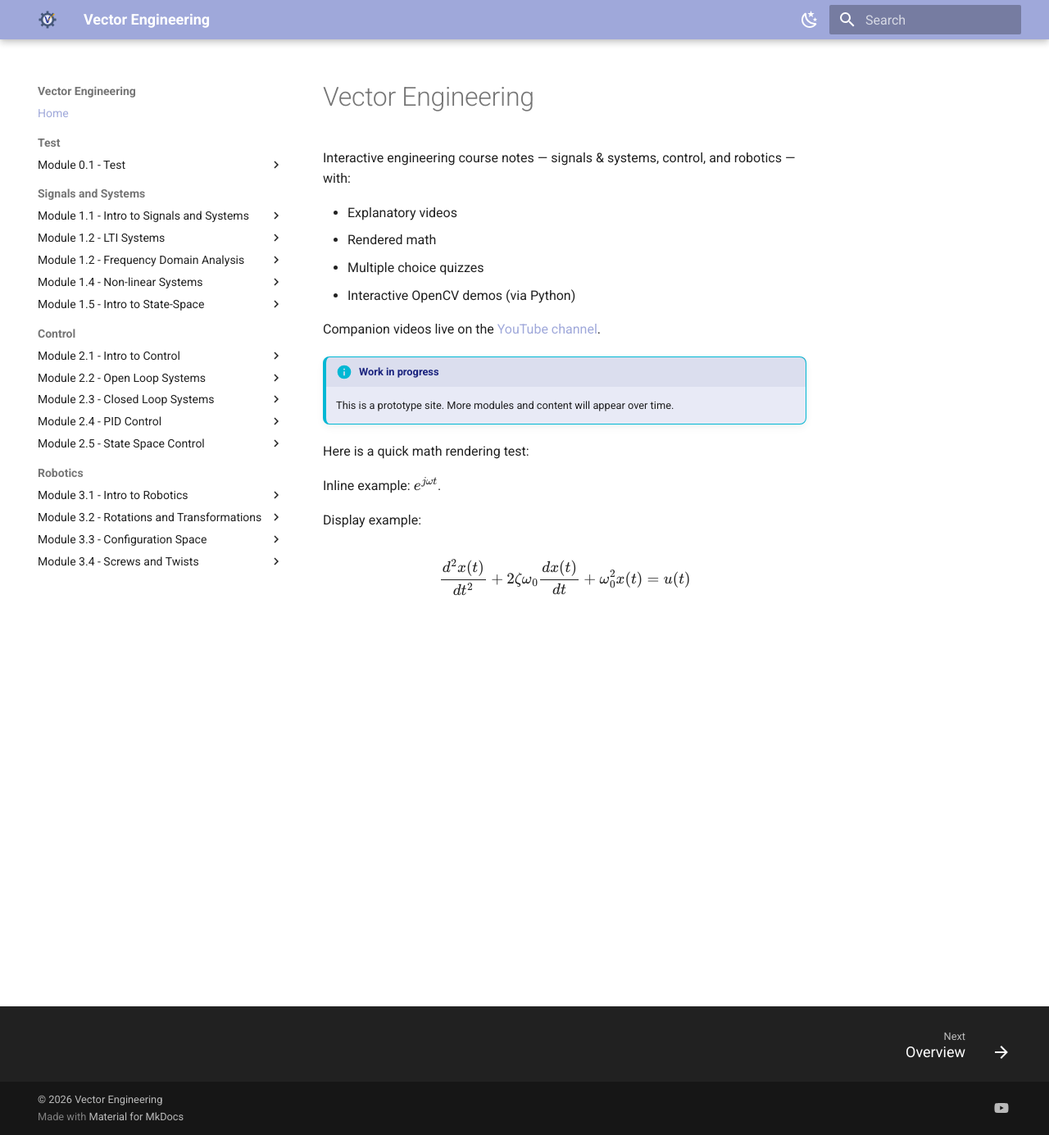
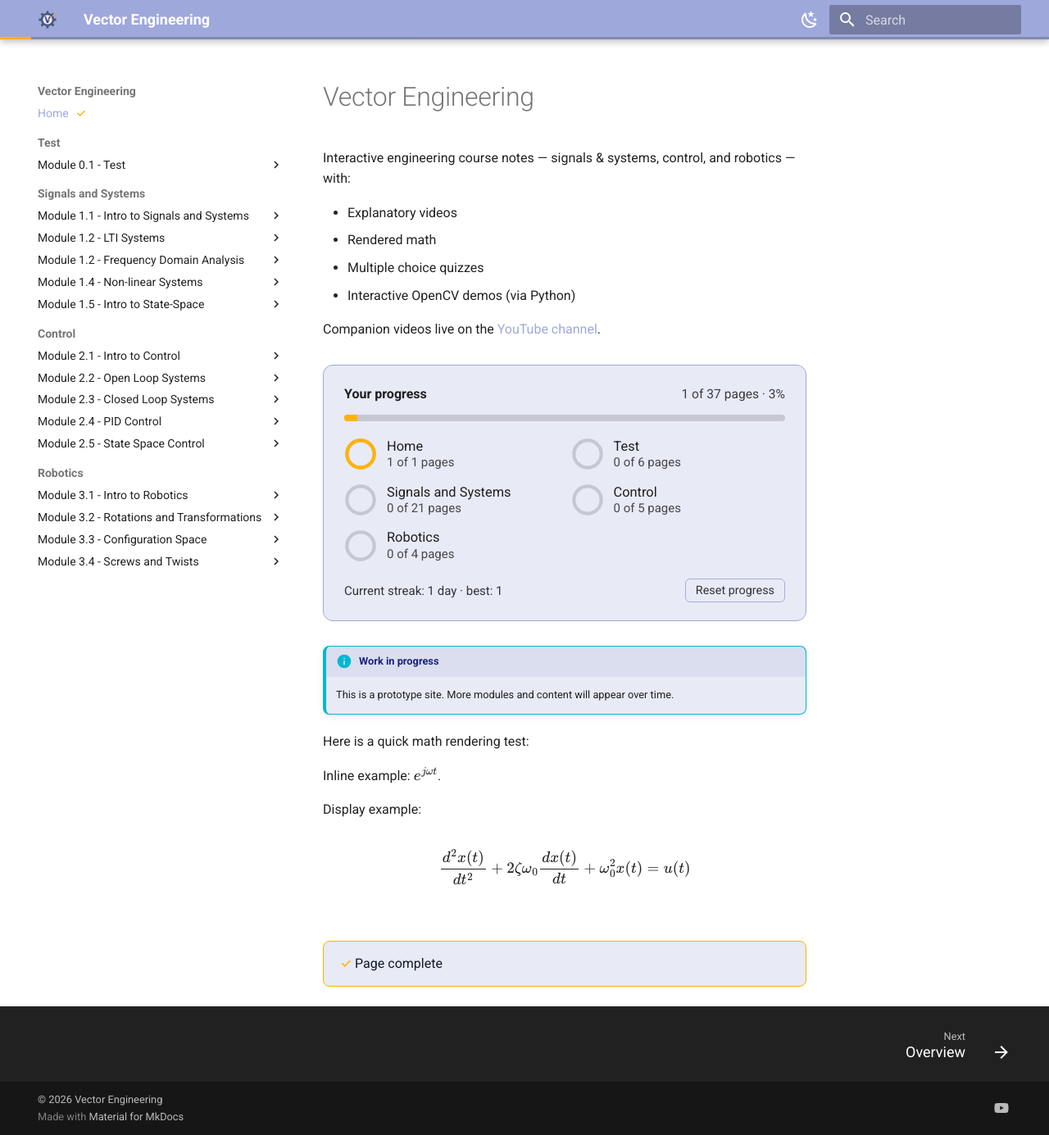
Before and after one commit to miggyval/vector-engineering, an MkDocs documentation site: the page built from docs/index.md, in a window 1280 px wide and 1385 px high. Shown: the whole window at 82% size. Built offline with MkDocs 1.6.1 and Material for MkDocs 9.7.7, drawn with Linux system fonts in a browser that asks for light colours.

Commit message:
Add per-visitor progress tracking
A page completes when the reader scrolls to the end and answers every
quiz on it correctly; a dwell timer stops a fast nav click-through from
marking pages done. State lives in localStorage, so it is per-device and
needs no backend.

- progress.js: completion engine, header bar, nav ticks, per-page status
  card, and a per-section breakdown panel with a day streak and reset
- quizzes.js: expose data-correct + a ve:quiz-graded event for progress
- Progress panel on the homepage via #ve-progress-panel

Co-Authored-By: Claude Fable 5 <noreply@anthropic.com>

```diff
--- a/docs/css/custom.css
+++ b/docs/css/custom.css
@@ -531,3 +531,166 @@ html[data-md-color-scheme] .md-header {
   border-color: var(--ve-indigo);
   transform: none;    /* no jump for these tiny pills */
 }
+
+
+/* ------------------------------------------------------------------ */
+/* Progress tracking (progress.js)                                    */
+/* ------------------------------------------------------------------ */
+
+/* Thin course-wide bar pinned to the bottom edge of the header */
+.ve-progress {
+  position: absolute;
+  left: 0;
+  right: 0;
+  bottom: 0;
+  height: 3px;
+  background: rgba(0, 0, 0, 0.18);
+}
+
+.ve-progress__fill {
+  height: 100%;
+  width: 0;
+  background: var(--ve-gold);
+  transition: width 0.4s ease;
+}
+
+/* Completed pages get a tick in the nav */
+.md-nav__link.ve-done > .md-ellipsis::after {
+  content: "✓";
+  margin-left: 0.4em;
+  color: var(--ve-gold);
+  font-weight: 500;
+}
+
+/* Per-page status card at the foot of the content */
+.ve-status {
+  margin: 2.5rem 0 1rem;
+  padding: 0.7rem 1rem;
+  border-radius: 8px;
+  border: 1px solid var(--ve-indigo);
+  background: var(--ve-indigo-light);
+  color: var(--ve-page-fg);
+  font-size: 0.8rem;
+}
+
+.ve-status--done {
+  border-color: var(--ve-gold);
+  font-weight: 500;
+}
+
+.ve-status--done::before {
+  content: "✓ ";
+  color: var(--ve-gold);
+}
+
+/* Progress panel (homepage) */
+.ve-panel {
+  margin: 1.5rem 0;
+  padding: 1.1rem 1.25rem;
+  border: 1px solid var(--ve-indigo);
+  border-radius: 12px;
+  background: var(--ve-indigo-light);
+}
+
+.ve-panel__head {
+  display: flex;
+  justify-content: space-between;
+  align-items: baseline;
+  gap: 1rem;
+  flex-wrap: wrap;
+  margin-bottom: 0.6rem;
+}
+
+.ve-panel__head span {
+  font-size: 0.78rem;
+  opacity: 0.85;
+}
+
+.ve-panel__bar {
+  height: 8px;
+  border-radius: 999px;
+  background: rgba(0, 0, 0, 0.15);
+  overflow: hidden;
+}
+
+.ve-panel__bar > div {
+  height: 100%;
+  background: var(--ve-gold);
+  transition: width 0.4s ease;
+}
+
+.ve-panel__rows {
+  display: grid;
+  grid-template-columns: repeat(auto-fit, minmax(180px, 1fr));
+  gap: 0.75rem;
+  margin-top: 1rem;
+}
+
+.ve-panel__row {
+  display: flex;
+  align-items: center;
+  gap: 0.6rem;
+}
+
+.ve-panel__meta {
+  display: flex;
+  flex-direction: column;
+  line-height: 1.3;
+}
+
+.ve-panel__meta strong {
+  font-size: 0.82rem;
+  font-weight: 500;
+}
+
+.ve-panel__meta span {
+  font-size: 0.75rem;
+  opacity: 0.8;
+}
+
+.ve-ring {
+  width: 40px;
+  height: 40px;
+  flex-shrink: 0;
+  transform: rotate(-90deg);
+}
+
+.ve-ring__track {
+  fill: none;
+  stroke: rgba(0, 0, 0, 0.15);
+  stroke-width: 5;
+}
+
+.ve-ring__fill {
+  fill: none;
+  stroke: var(--ve-gold);
+  stroke-width: 5;
+  stroke-linecap: round;
+  transition: stroke-dashoffset 0.4s ease;
+}
+
+.ve-panel__foot {
+  display: flex;
+  justify-content: space-between;
+  align-items: center;
+  gap: 1rem;
+  flex-wrap: wrap;
+  margin-top: 1rem;
+  font-size: 0.75rem;
+  opacity: 0.9;
+}
+
+.ve-panel__reset {
+  background: none;
+  border: 1px solid var(--ve-indigo);
+  color: inherit;
+  border-radius: 6px;
+  padding: 0.25rem 0.6rem;
+  font-size: 0.72rem;
+  cursor: pointer;
+}
+
+.ve-panel__reset:hover {
+  border-color: var(--ve-gold);
+  color: var(--ve-gold);
+}
--- a/docs/index.md
+++ b/docs/index.md
@@ -8,6 +8,8 @@ Interactive engineering course notes — signals & systems, control, and robotic
 - Interactive OpenCV demos (via Python)
 
 Companion videos live on the [YouTube channel](https://www.youtube.com/@ValenciaEngineeringEducation).
+
+<div id="ve-progress-panel"></div>
 
 !!! info "Work in progress"
     This is a prototype site. More modules and content will appear over time.
--- /dev/null
+++ b/docs/js/progress.js
@@ -0,0 +1,259 @@
+// Per-visitor progress tracking.
+//
+// A page counts as complete when the reader has (a) scrolled to the end of
+// the content and (b) answered every quiz on it correctly. Pages with no
+// quizzes only need the scroll. A short dwell timer stops a rapid click
+// through the nav from marking everything done.
+//
+// Everything lives in this browser's localStorage — no accounts, no server,
+// nothing leaves the machine. Progress is therefore per-device.
+//
+// Renders: a bar in the header, ticks in the nav, a status card at the foot
+// of each page, and a full breakdown into any #ve-progress-panel element.
+(function () {
+  const STORE_KEY = "ve:progress";
+  const STREAK_KEY = "ve:streak";
+  const DWELL_MS = 4000;
+  const SCROLL_SLACK = 120;
+
+  function read(key, fallback) {
+    try {
+      return JSON.parse(localStorage.getItem(key)) || fallback;
+    } catch (e) {
+      return fallback;
+    }
+  }
+
+  function write(key, value) {
+    try {
+      localStorage.setItem(key, JSON.stringify(value));
+    } catch (e) {
+      // Storage blocked or full — tracking degrades, the site still works
+    }
+  }
+
+  function pageKey(href) {
+    return new URL(href || window.location.href, window.location.href).pathname;
+  }
+
+  // Every page in the nav, in nav order. Anchor links are the page's own
+  // table of contents, which Material nests here on small screens.
+  function pageLinks(root) {
+    return Array.from(root.querySelectorAll("a.md-nav__link"))
+      .filter((a) => !a.classList.contains("md-logo"))
+      .filter((a) => {
+        const href = a.getAttribute("href") || "";
+        return href && !href.includes("#");
+      });
+  }
+
+  function sections() {
+    const list = document.querySelector(".md-nav--primary > .md-nav__list");
+    if (!list) return [];
+
+    return Array.from(list.children)
+      .map((li) => {
+        const own = li.querySelector(":scope > .md-nav__link");
+        const links = pageLinks(li);
+        return {
+          title: own ? own.textContent.trim() : "",
+          keys: links.map((a) => pageKey(a.getAttribute("href"))),
+        };
+      })
+      .filter((s) => s.keys.length);
+  }
+
+  const store = read(STORE_KEY, {});
+  const allKeys = sections().reduce((acc, s) => acc.concat(s.keys), []);
+  const doneCount = (keys) => keys.filter((k) => store[k] && store[k].done).length;
+
+  // ---------------------------------------------------------------- streak
+
+  function today() {
+    return new Date().toISOString().slice(0, 10);
+  }
+
+  function bumpStreak() {
+    const streak = read(STREAK_KEY, { last: null, days: 0, best: 0 });
+    const day = today();
+    if (streak.last === day) return streak;
+
+    const yesterday = new Date(Date.now() - 86400000).toISOString().slice(0, 10);
+    streak.days = streak.last === yesterday ? streak.days + 1 : 1;
+    streak.best = Math.max(streak.best || 0, streak.days);
+    streak.last = day;
+    write(STREAK_KEY, streak);
+    return streak;
+  }
+
+  // ------------------------------------------------------------ rendering
+
+  function headerBar(pct) {
+    const header = document.querySelector(".md-header");
+    if (!header) return;
+
+    let bar = header.querySelector(".ve-progress");
+    if (!bar) {
+      bar = document.createElement("div");
+      bar.className = "ve-progress";
+      bar.innerHTML = '<div class="ve-progress__fill"></div>';
+      bar.setAttribute("role", "progressbar");
+      bar.setAttribute("aria-valuemin", "0");
+      bar.setAttribute("aria-valuemax", "100");
+      bar.setAttribute("aria-label", "Course progress");
+      header.appendChild(bar);
+    }
+    bar.setAttribute("aria-valuenow", String(pct));
+    bar.title = `Course progress: ${doneCount(allKeys)} of ${allKeys.length} pages`;
+    bar.querySelector(".ve-progress__fill").style.width = pct + "%";
+  }
+
+  function navTicks() {
+    pageLinks(document).forEach((a) => {
+      const entry = store[pageKey(a.getAttribute("href"))];
+      a.classList.toggle("ve-done", !!(entry && entry.done));
+    });
+  }
+
+  function statusCard(state) {
+    const inner = document.querySelector(".md-content__inner");
+    if (!inner) return;
+
+    let card = inner.querySelector(".ve-status");
+    if (!card) {
+      card = document.createElement("div");
+      card.className = "ve-status";
+      inner.appendChild(card);
+    }
+
+    if (state.done) {
+      card.className = "ve-status ve-status--done";
+      card.textContent = "Page complete";
+      return;
+    }
+
+    const todo = [];
+    if (!state.scrolled) todo.push("read to the end of the page");
+    if (!state.quiz) todo.push("answer every question correctly");
+    card.className = "ve-status";
+    card.textContent = "To complete this page: " + todo.join(", ") + ".";
+  }
+
+  function ring(pct) {
+    const r = 20;
+    const c = 2 * Math.PI * r;
+    return (
+      '<svg class="ve-ring" viewBox="0 0 48 48" aria-hidden="true">' +
+      '<circle class="ve-ring__track" cx="24" cy="24" r="' + r + '"/>' +
+      '<circle class="ve-ring__fill" cx="24" cy="24" r="' + r +
+      '" stroke-dasharray="' + c + '" stroke-dashoffset="' + c * (1 - pct / 100) + '"/>' +
+      "</svg>"
+    );
+  }
+
+  function panel() {
+    const host = document.getElementById("ve-progress-panel");
+    if (!host) return;
+
+    const streak = read(STREAK_KEY, { days: 0, best: 0 });
+    const total = allKeys.length;
+    const done = doneCount(allKeys);
+    const pct = total ? Math.round((done / total) * 100) : 0;
+
+    const rows = sections()
+      .map((s) => {
+        const sDone = doneCount(s.keys);
+        const sPct = Math.round((sDone / s.keys.length) * 100);
+        return (
+          '<div class="ve-panel__row">' +
+          ring(sPct) +
+          '<div class="ve-panel__meta"><strong>' + s.title + "</strong>" +
+          "<span>" + sDone + " of " + s.keys.length + " pages</span></div>" +
+          "</div>"
+        );
+      })
+      .join("");
+
+    host.className = "ve-panel";
+    host.innerHTML =
+      '<div class="ve-panel__head"><strong>Your progress</strong>' +
+      "<span>" + done + " of " + total + " pages &middot; " + pct + "%</span></div>" +
+      '<div class="ve-panel__bar"><div style="width:' + pct + '%"></div></div>' +
+      '<div class="ve-panel__rows">' + rows + "</div>" +
+      '<div class="ve-panel__foot"><span>Current streak: ' + (streak.days || 0) +
+      " day" + (streak.days === 1 ? "" : "s") +
+      " &middot; best: " + (streak.best || 0) + "</span>" +
+      '<button type="button" class="ve-panel__reset">Reset progress</button></div>';
+
+    host.querySelector(".ve-panel__reset").addEventListener("click", () => {
+      if (!window.confirm("Clear all saved progress on this device?")) return;
+      Object.keys(localStorage)
+        .filter((k) => k.startsWith("ve:") || k.startsWith("mcq:"))
+        .forEach((k) => localStorage.removeItem(k));
+      window.location.reload();
+    });
+  }
+
+  // --------------------------------------------------------------- engine
+
+  const key = pageKey();
+  const state = Object.assign({ done: false, scrolled: false, quiz: false }, store[key]);
+  const openedAt = Date.now();
+
+  function quizzesPassed() {
+    const quizzes = Array.from(document.querySelectorAll(".mcq"));
+    if (!quizzes.length) return true;
+    return quizzes.every((q) => q.dataset.correct === "true");
+  }
+
+  function atBottom() {
+    const doc = document.documentElement;
+    const full = Math.max(doc.scrollHeight, document.body.scrollHeight);
+    // A page shorter than the viewport counts as read once the dwell passes
+    if (full <= window.innerHeight + SCROLL_SLACK) return true;
+    return window.scrollY + window.innerHeight >= full - SCROLL_SLACK;
+  }
+
+  function refresh() {
+    const wasDone = state.done;
+
+    if (Date.now() - openedAt >= DWELL_MS && atBottom()) state.scrolled = true;
+    state.quiz = quizzesPassed();
+    state.done = state.scrolled && state.quiz;
+
+    if (state.done && !wasDone) state.at = Date.now();
+    store[key] = state;
+    write(STORE_KEY, store);
+
+    const pct = allKeys.length
+      ? Math.round((doneCount(allKeys) / allKeys.length) * 100)
+      : 0;
+
+    headerBar(pct);
+    statusCard(state);
+    if (state.done !== wasDone) {
+      navTicks();
+      panel();
+    }
+  }
+
+  // quizzes.js restores saved answers on DOMContentLoaded and registers its
+  // listener before this file, so starting here means data-correct is set
+  function start() {
+    bumpStreak();
+    navTicks();
+    panel();
+    refresh();
+
+    window.addEventListener("scroll", refresh, { passive: true });
+    window.addEventListener("resize", refresh);
+    document.addEventListener("ve:quiz-graded", refresh);
+    setTimeout(refresh, DWELL_MS + 100);
+  }
+
+  if (document.readyState === "loading") {
+    document.addEventListener("DOMContentLoaded", start);
+  } else {
+    start();
+  }
+})();
--- a/docs/js/quizzes.js
+++ b/docs/js/quizzes.js
@@ -111,6 +111,11 @@ document.addEventListener("DOMContentLoaded", () => {
       }
 
       persist();
+
+      // Contract for progress.js: data-correct on the quiz, plus an event
+      quiz.dataset.correct = isCorrect ? "true" : "false";
+      document.dispatchEvent(new CustomEvent("ve:quiz-graded"));
+
       return isCorrect;
     }
 
@@ -136,9 +141,11 @@ document.addEventListener("DOMContentLoaded", () => {
 
       // A changed answer invalidates the previous verdict
       checked = false;
+      delete quiz.dataset.correct;
       renderSelection();
       clearGrading();
       persist();
+      document.dispatchEvent(new CustomEvent("ve:quiz-graded"));
 
       if (checkAllBtn) updateCheckAllState();
     }
--- a/mkdocs.yml
+++ b/mkdocs.yml
@@ -114,6 +114,7 @@ extra_javascript:
 
   # Your own JS
   - js/quizzes.js
+  - js/progress.js
   - js/opencv-demos.js
   - js/repl.js
 
```
Also changed, not shown: vector-engineering-avatar-800.png (added).
